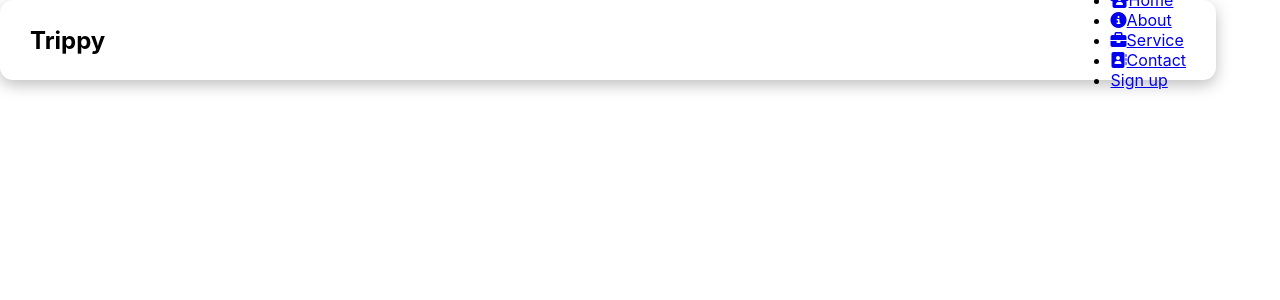
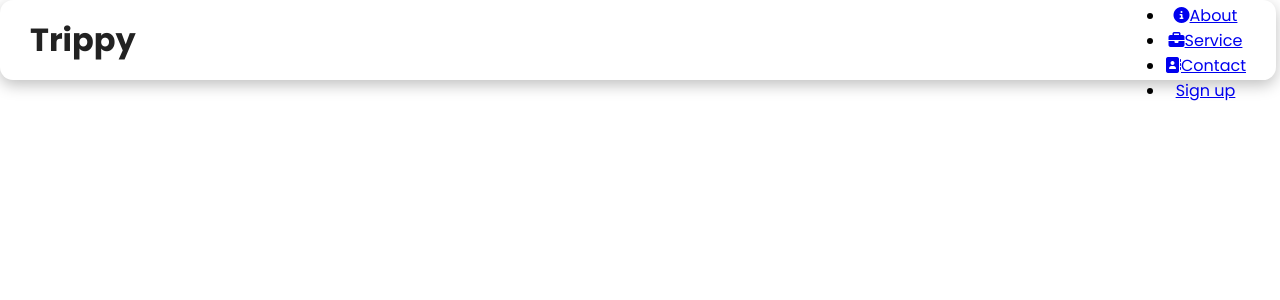
Before and after one commit to jegbune/CRUD-App, a React (Create React App) app: page / in a window 1280 px wide. Shown: the top 300 px of the page. Built offline with nearby package versions, Linux system fonts and the light colour scheme.

Commit message:
React Style of NavBar

```diff
--- a/src/App.css
+++ b/src/App.css
@@ -1,12 +1,9 @@
-*{
-  margin: 0;
-  padding: 0;
-  box-sizing: border-box;
-}
+@import url('https://fonts.googleapis.com/css2?family=Poppins:wght@100;200;300;400;500;600;700;800;900&display=swap');
+
 .App {
   margin: 0;
-  padding: 0;
-  /* text-align: center; */
+  text-align: center;
+  font-family: 'Poppins', sans-serif;
 }
 
 .App-logo {
--- a/src/components/NavbarStyles.css
+++ b/src/components/NavbarStyles.css
@@ -8,3 +8,9 @@
     height: 80px;
     border-radius: 13px;
 }
+
+.navbar-logo {
+    color: #222;
+    font-size: 2rem;
+    cursor: pointer;
+}
```
Also changed, not shown: src/App.js (+4 -5 lines).
